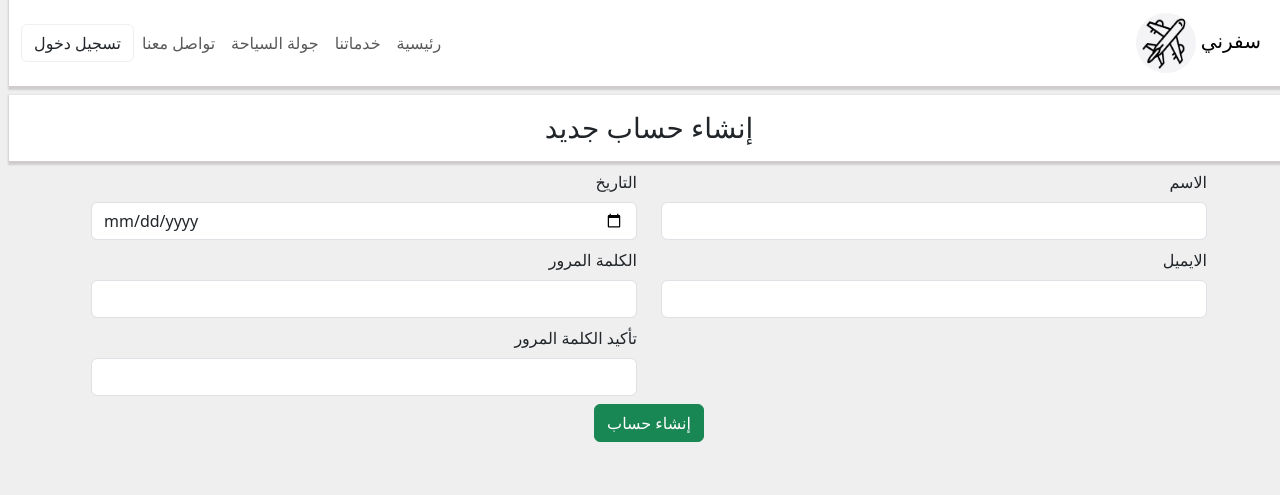
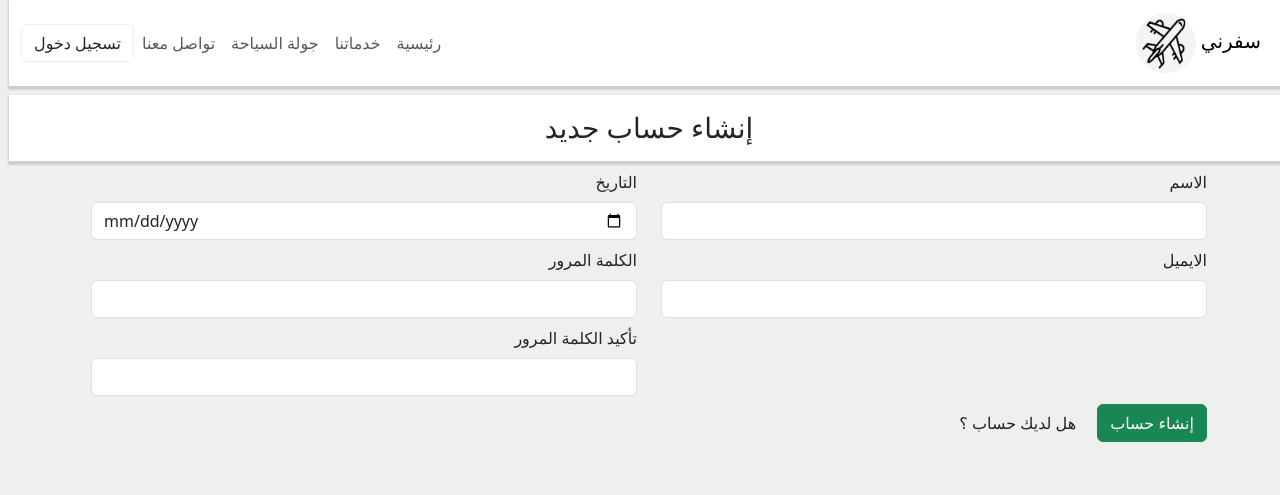
Before and after one commit to PeaceCreation/severnye, a website built with webpack: page src/signin.html in a window 1280 px wide. Shown: the top 495 px of the page. Built offline with nearby package versions, Linux system fonts and the light colour scheme.

Commit message:
uploaded

```diff
--- a/package.json
+++ b/package.json
@@ -12,6 +12,7 @@
   "license": "ISC",
   "devDependencies": {
     "css-loader": "^7.1.2",
+    "css-minimizer-webpack-plugin": "^7.0.0",
     "html-loader": "^5.1.0",
     "html-webpack-plugin": "^5.6.0",
     "mini-css-extract-plugin": "^2.9.1",
--- a/src/sass/main.scss
+++ b/src/sass/main.scss
@@ -14,14 +14,12 @@ body{
 }
 .defualt:focus{
     border: none;
-
 }
 // Global Rules
 .navbar{
     background-color: #ffff !important;
     border-bottom:1px solid #4220203b;
     box-shadow: 1px 1.4px 1.7px 1.6px #00000024;
-
     &-brand{
         img{
             width:60px;
@@ -30,7 +28,6 @@ body{
         }
     }
 }
-
 .nav-link.active{
     color:red !important;
 }
--- a/src/signin.html
+++ b/src/signin.html
@@ -71,7 +71,6 @@
                             <h5 class="py-3"> تسجيل  :</h5>
 
                               <form action="">
-
                                   <a href="./" class="btn btn-success w-50">إنشاء حساب </a>
                               </form>
                           </div>
@@ -103,8 +102,9 @@
                         <input type="password" name="password" class="form-control my-2"/>
                     </div>
                 </div>
-                    <div class="text-center">
+                    <div class="d-flex align-content-center justify-content-start gap-2">
                         <a href="./" class="btn btn-success"> إنشاء حساب</a>
+                        <a href="#" class="btn btn-default">هل لديك حساب ؟  </a>
                     </div>
             </form>
         </div>
--- a/webpack.config.js
+++ b/webpack.config.js
@@ -1,6 +1,8 @@
 const path = require('path');
 const HtmlWebpackPlugin = require('html-webpack-plugin');
 const MiniCssExtractPlugin = require("mini-css-extract-plugin");
+
+
 const { option } = require('commander');
 
 module.exports = {
@@ -61,6 +63,7 @@ module.exports = {
           ],
         },
 
+
       ],
     },
     // Server webpack
@@ -104,7 +107,8 @@ module.exports = {
     }),
     new MiniCssExtractPlugin({
       filename: 'css/main.css',
-    })
+    }),
+
   ],
 
 };
```
Also changed, not shown: src/index.html (+4 -0 lines), 1 other file.
